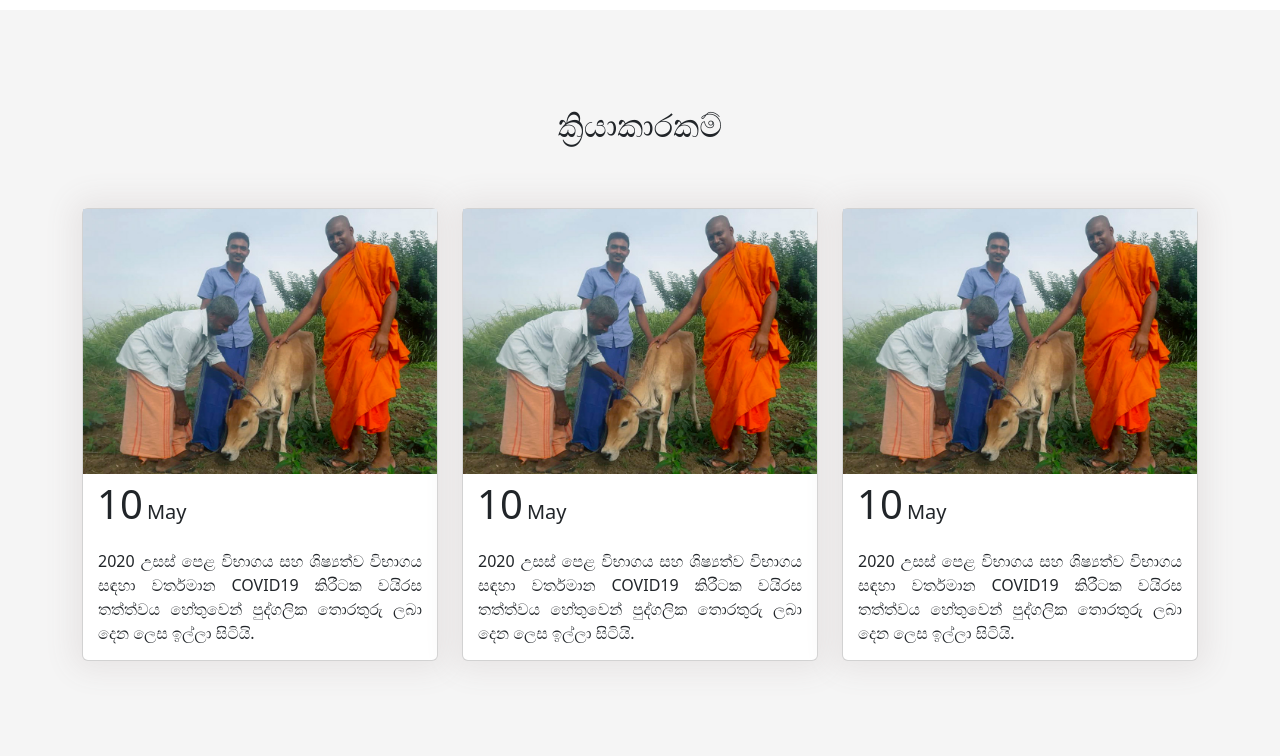
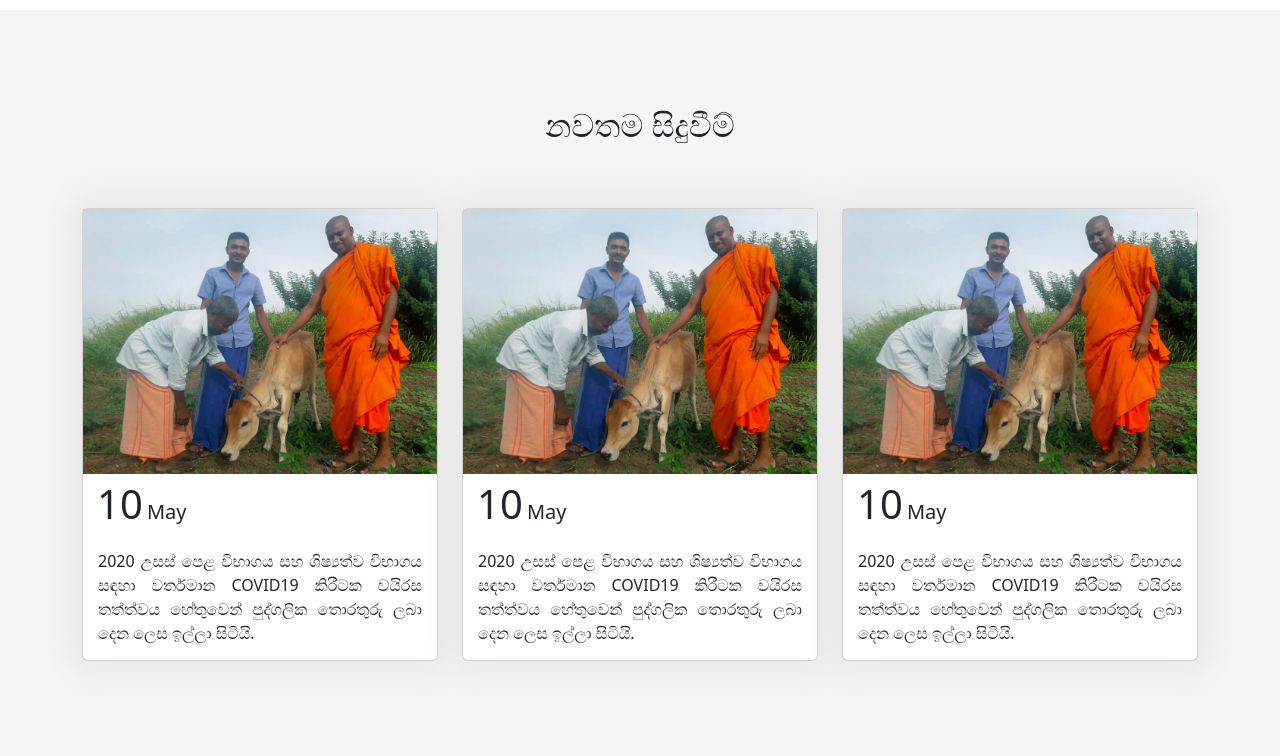
Before and after one commit to NelushaEkanayake/ghanodaya-temple, a PHP site: page / in a window 1280 px wide. Shown: the part 1291-2047 px from the top of the page. Run offline with PHP 8.4, Linux system fonts and the light colour scheme; some libraries are stand-ins or nearby versions.

Commit message:
event header

```diff
--- a/resources/event/index.php
+++ b/resources/event/index.php
@@ -1,7 +1,7 @@
 <section id="event" class="bg-2" >
     <?php
 $st = new site();
-$st-> pageheading('ක්‍රියාකාරකම්');
+$st-> pageheading('නවතම සිදුවීම්');
 ?>
     <div class="container pt-2 pb-5">
         <div class="row">
```
